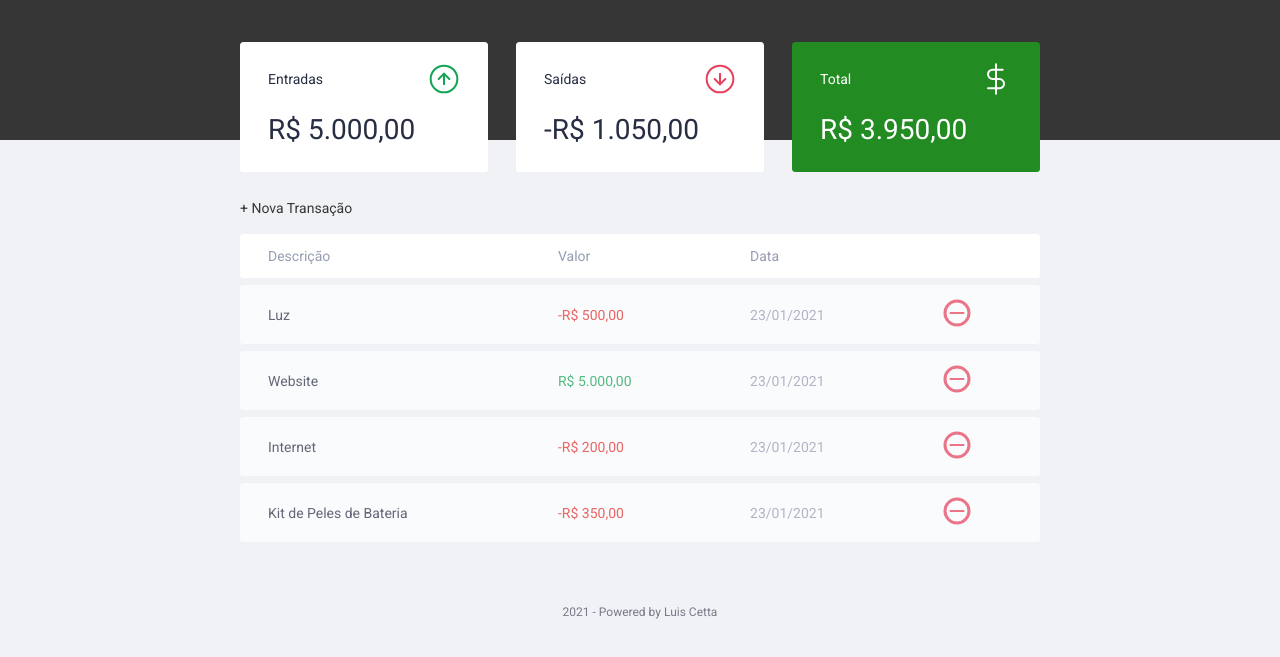
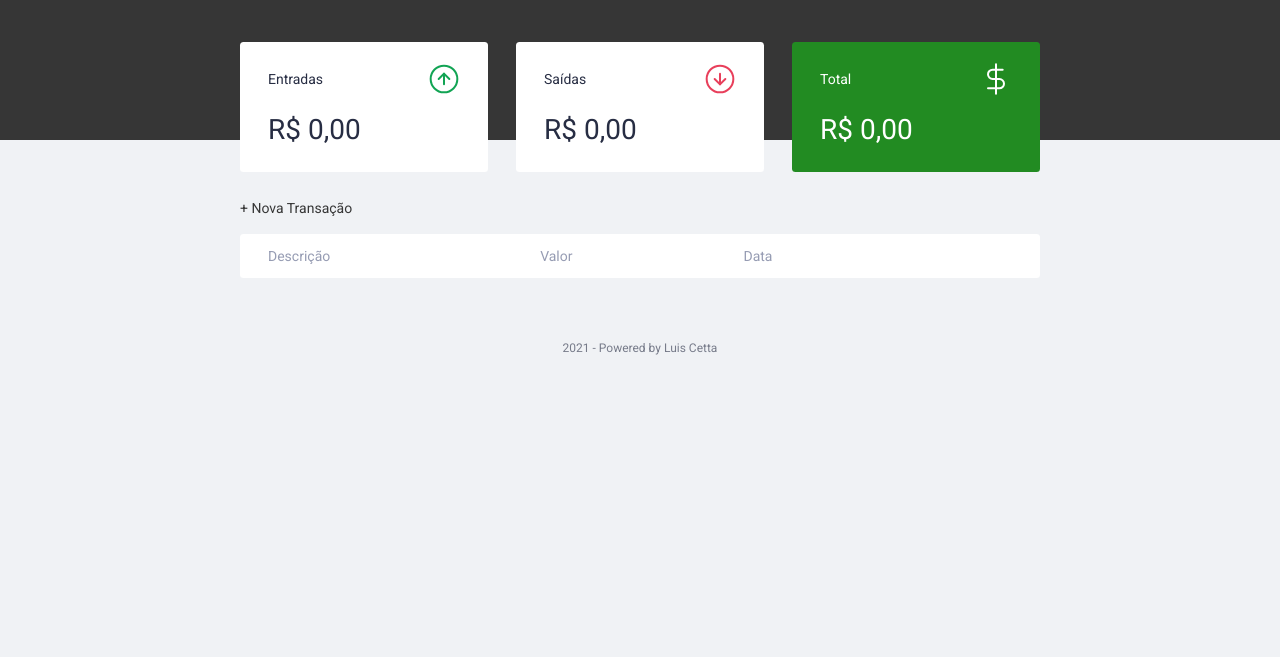
Before and after one commit to luiscetta/Dev.Finances, a plain HTML site: page index.html in a window 1280 px wide. Shown: the part 69-726 px from the top of the page. Drawn offline with Linux system fonts and the light colour scheme.

Commit message:
saving data in localStorage

```diff
--- a/index.html
+++ b/index.html
@@ -28,7 +28,7 @@
                     <span>Entradas</span>
                     <img src="./assets/income.svg" alt="Imagem de Entrada">
                 </h3>
-                <p id="incomeDisplay">R$ 5.000,00</p>
+                <p id="incomeDisplay">R$ 0,00</p>
             </div>
 
             <div class="card">
@@ -36,7 +36,7 @@
                     <span>Saídas</span>
                     <img src="./assets/expense.svg" alt="Imagem de Saída">
                 </h3>
-                <p id="expenseDisplay">R$ 2.000,00</p>
+                <p id="expenseDisplay">R$ 0,00</p>
             </div>
 
             <div class="card total">
@@ -44,7 +44,7 @@
                     <span>Total</span>
                     <img src="./assets/total.svg" alt="Imagem do Total">
                 </h3>
-                <p id="totalDisplay">R$ 3.000,00</p>
+                <p id="totalDisplay">R$ 0,00</p>
             </div>
 
         </section>
--- a/scripts.js
+++ b/scripts.js
@@ -1,44 +1,36 @@
 const Modal = {
     open() {
-        // Abrir modal
-        // Adicionar a class active ao modal
+        // Open modal
+        // Add class active to modal
         document
             .querySelector('.modal-overlay')
             .classList.add('active')
     },
     close() {
-        // Fechar modal
-        // Remover a class active ao modal
+        // Close modal
+        // Remover class active of modal
         document
             .querySelector('.modal-overlay')
             .classList.remove('active')
     }
 }
 
+const Storage = {
+    get() {
+
+        // transform string to array or object
+        return JSON.parse(localStorage.getItem("dev.finances:transactions")) || []
+    },
+    set(transactions) {
+        localStorage.setItem("dev.finances:transaction",
+
+        // transform array to string
+        JSON.stringify(transactions))
+    }
+}
+
 const Transaction = {
-    all: [
-
-        {
-            description: 'Luz',
-            amount: -50000,
-            date: '23/01/2021',
-        },
-        {
-            description: 'Website',
-            amount: 500000,
-            date: '23/01/2021',
-        },
-        {
-            description: 'Internet',
-            amount: -20000,
-            date: '23/01/2021',
-        },
-        {
-            description: 'Kit de Peles de Bateria',
-            amount: -35000,
-            date: '23/01/2021',
-        }
-    ],
+    all: Storage.get(),
 
     // add new transactions
     add(transaction) {
@@ -95,12 +87,13 @@ const DOM = {
 
     addTransaction(transaction, index) {
         const tr = document.createElement('tr')
-        tr.innerHTML = DOM.innerHTMLTransaction(transaction)
+        tr.innerHTML = DOM.innerHTMLTransaction(transaction, index)
+        tr.dataset.index = index
 
         DOM.transactionsContainer.appendChild(tr)
     },
 
-    innerHTMLTransaction(transaction) {
+    innerHTMLTransaction(transaction, index) {
         const CSSclass = transaction.amount > 0 ? "income" : "expense"
 
 
@@ -111,7 +104,7 @@ const DOM = {
                 <td class="${CSSclass}">${amount}</td>
                 <td class="date">${transaction.date}</td>
                 <td>
-                <img src="./assets/minus.svg" alt="Remover Transação">
+                <img onclick="Transaction.remove(${index})" src="./assets/minus.svg" alt="Remover Transação">
                 </td>
         `
         return html
@@ -140,7 +133,7 @@ const DOM = {
 // Formatação da moeda
 const Utils = {
     formatAmount(value) {
-        value = Number(value) * 100
+        value = Number(value.replace(/\,\./g, "")) * 100
 
         return value
     },
@@ -229,26 +222,28 @@ const Form = {
             Form.clearFields()
 
             // closing modal
-            // refreshing application
+            Modal.close()
 
         } catch (error) {
             alert(error.message);
         }
 
-
     }
 }
+
 
 // reload dos códigos
 const App = {
     init() {
 
         // Imprimindo a tabela na tela
-        Transaction.all.forEach(transaction => {
-            DOM.addTransaction(transaction)
-        });
+        Transaction.all.forEach(DOM.addTransaction);
 
+        // Atualizando cards
         DOM.updateBalance();
+
+        // Atualizando Local Storage
+        Storage.set(Transaction.all)
     },
 
     reload() {
--- a/styles.css
+++ b/styles.css
@@ -333,7 +333,7 @@ td.expense {
     margin-top: 0.8rem;
 }
 
-.input-group small {
+.input-group .help {
     opacity: 0.4;
 }
 
```
